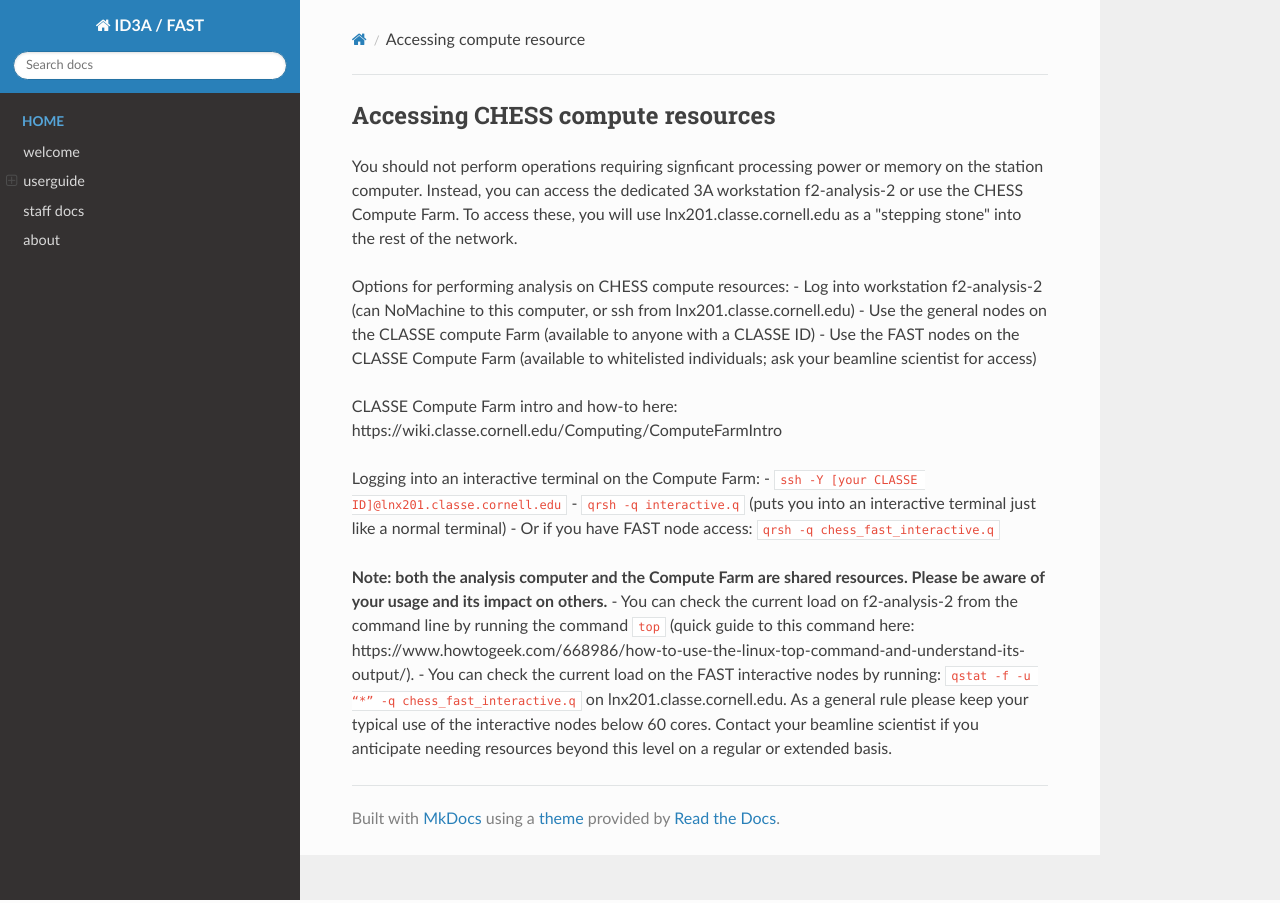
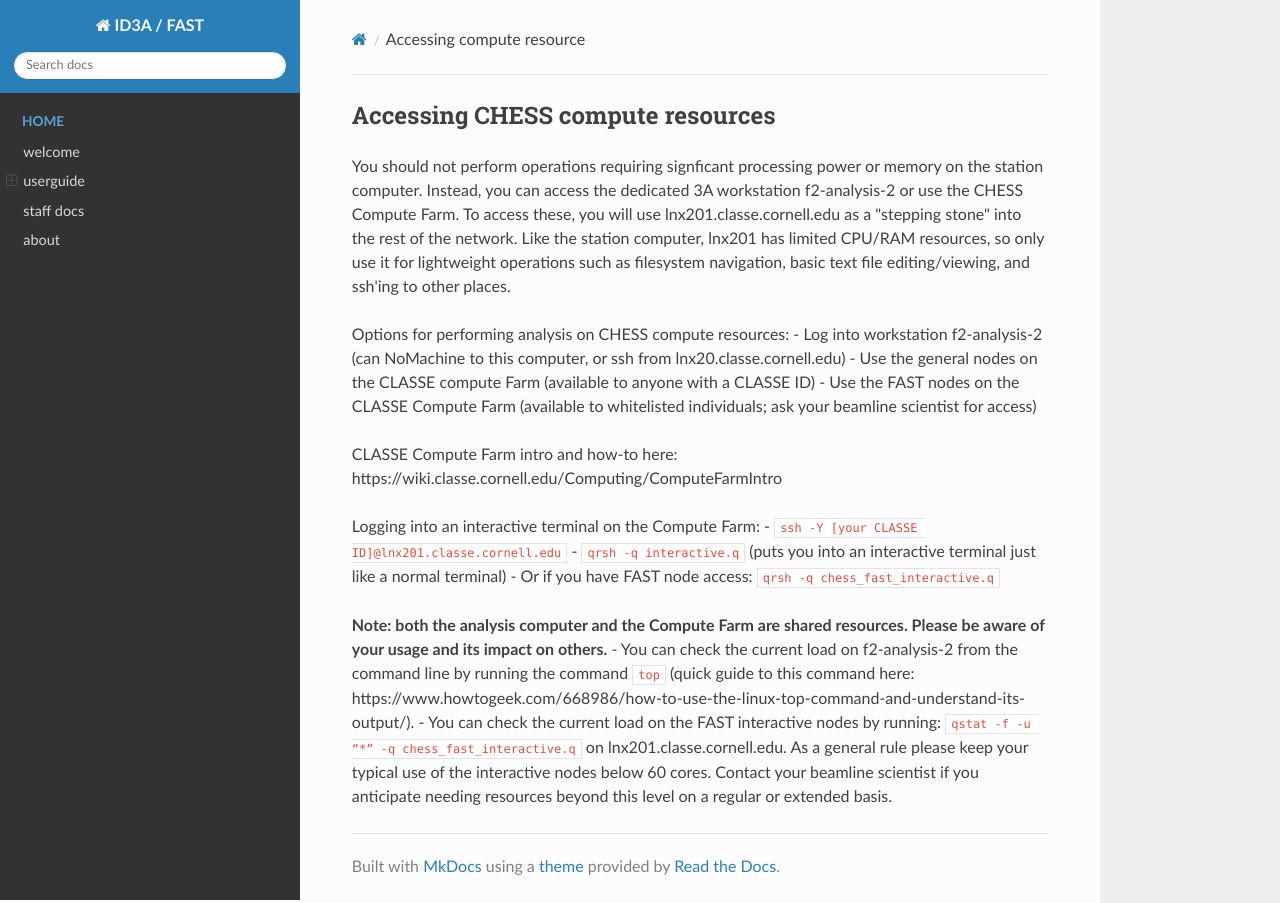
Before and after one commit to ksg52/CHESS-ID3A-FAST, an MkDocs documentation site: the page built from docs/userguide/compute/accessing_compute_resource.md, in a window 1280 px wide. Built offline with MkDocs 1.6.1, drawn with Linux system fonts in a browser that asks for light colours; nearby versions of some CDN libraries.

Commit message:
Update accessing_compute_resource.md

```diff
--- a/docs/userguide/compute/accessing_compute_resource.md
+++ b/docs/userguide/compute/accessing_compute_resource.md
@@ -1,8 +1,8 @@
 ## Accessing CHESS compute resources
-You should not perform operations requiring signficant processing power or memory on the station computer. Instead, you can access the dedicated 3A workstation f2-analysis-2 or use the CHESS Compute Farm. To access these, you will use lnx201.classe.cornell.edu as a "stepping stone" into the rest of the network.
+You should not perform operations requiring signficant processing power or memory on the station computer. Instead, you can access the dedicated 3A workstation f2-analysis-2 or use the CHESS Compute Farm. To access these, you will use lnx201.classe.cornell.edu as a "stepping stone" into the rest of the network. Like the station computer, lnx201 has limited CPU/RAM resources, so only use it for lightweight operations such as filesystem navigation, basic text file editing/viewing, and ssh'ing to other places.
 
 Options for performing analysis on CHESS compute resources:
-- Log into workstation f2-analysis-2 (can NoMachine to this computer, or ssh from lnx201.classe.cornell.edu)
+- Log into workstation f2-analysis-2 (can NoMachine to this computer, or ssh from lnx20.classe.cornell.edu)
 - Use the general nodes on the CLASSE compute Farm (available to anyone with a CLASSE ID)
 - Use the FAST nodes on the CLASSE Compute Farm (available to whitelisted individuals; ask your beamline scientist for access)
 
```
